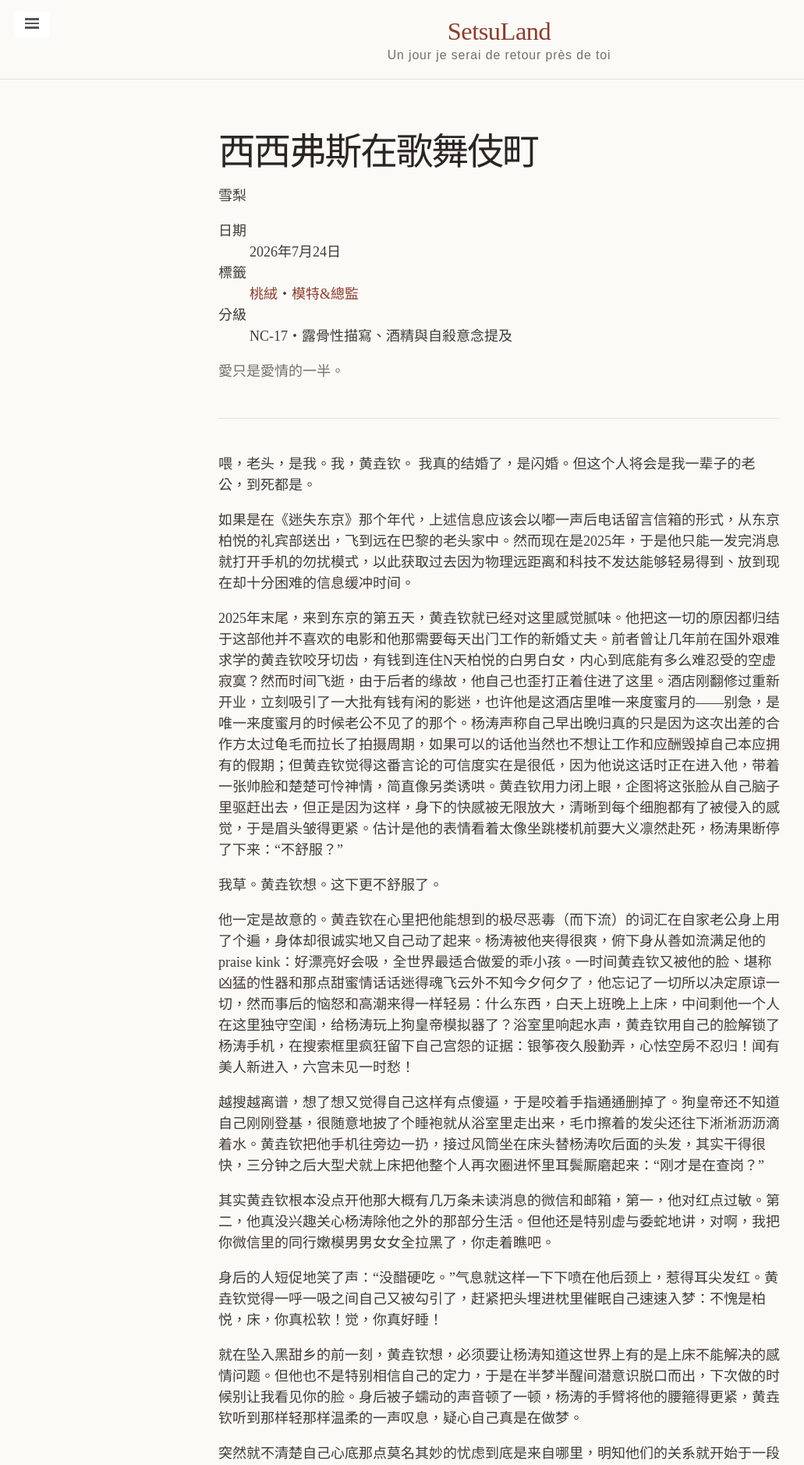
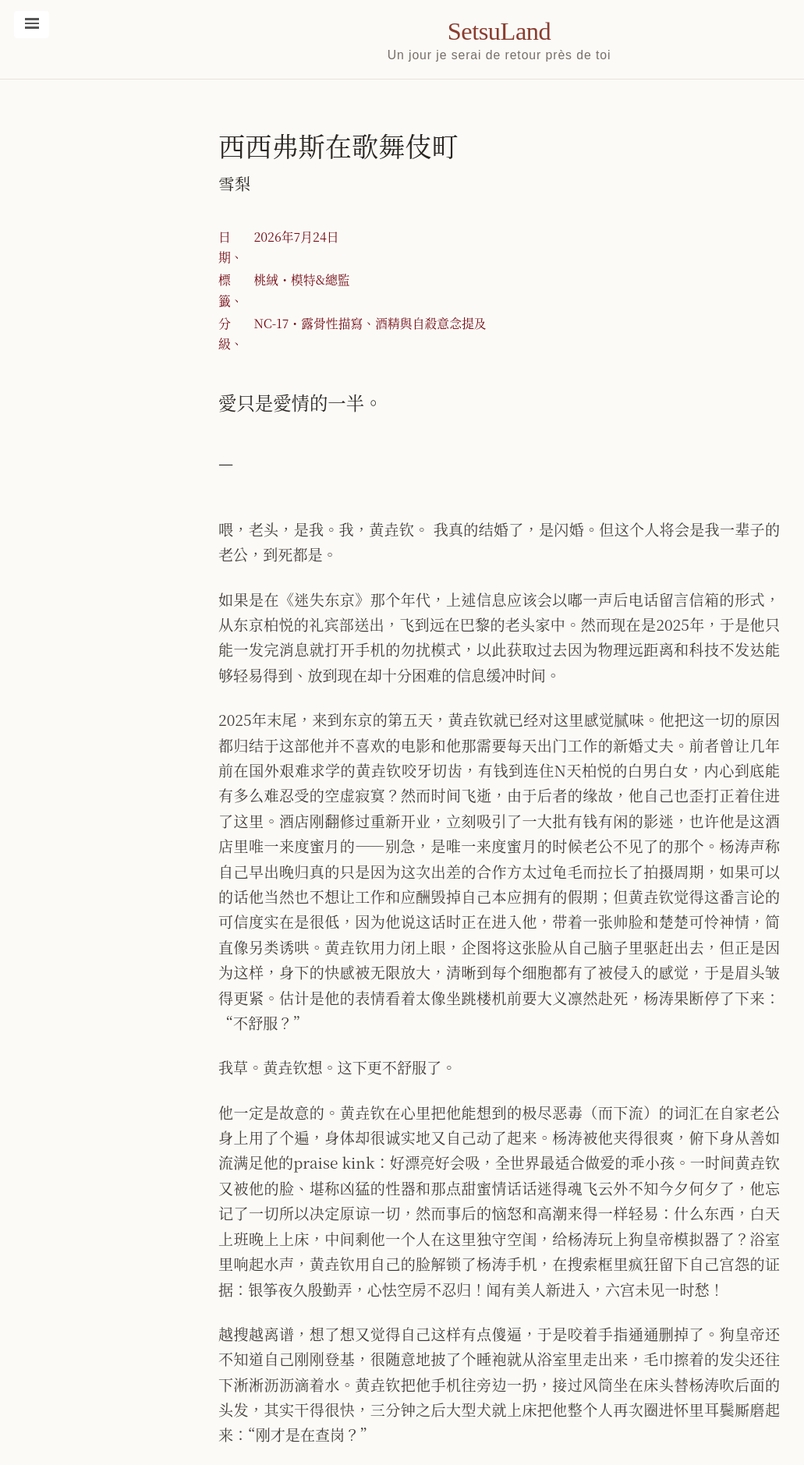
Before and after one commit to Siniyy-CC/siniyy-cc.github.io, a Jekyll site: the page built from _posts/2026-07-24-sisyphus-in-kabukicho.md, in a window 1280 px wide. Shown: the top 1879 px of the page at 78% size, without its empty margins (0-1031 px from the left). Built offline with Jekyll 4.4.1, drawn with Linux system fonts in a browser that asks for light colours.

Commit message:
Style: match literary serif reference

```diff
--- a/assets/css/style.scss
+++ b/assets/css/style.scss
@@ -5,6 +5,7 @@ sitemap: false
 /* Typography */
 $main-font: "Iowan Old Style", "Baskerville", "Songti SC", "STSong", serif;
 $heading-font: "Avenir Next", "PingFang SC", "Hiragino Sans GB", sans-serif;
+$post-font: "Songti SC", "Songti TC", "STSong", "Source Han Serif SC", "Noto Serif CJK SC", "SimSun", serif;
 $regular-font-size: 1.125em;
 
 /* Color */
@@ -188,59 +189,104 @@ input:focus-visible {
 }
 
 .post-header {
-  border-bottom: 1px solid var(--line);
-  margin-bottom: 2.5rem;
-  padding-bottom: 1.6rem;
+  border-bottom: 0;
+  margin-bottom: 3rem;
+  padding-bottom: 0;
 }
 
 .post-header .text-title {
-  font-family: $main-font;
-  font-size: clamp(1.75rem, 7vw, 2.65rem);
-  letter-spacing: -.045em;
-  margin: 0 0 .7rem;
+  font-family: $post-font;
+  font-size: clamp(1.7rem, 5vw, 1.9rem);
+  font-weight: 400;
+  letter-spacing: 0;
+  line-height: 1.3;
+  margin: 0 0 .65rem;
+}
+
+.post-byline {
+  color: $heading-color;
+  font-family: $post-font;
+  font-size: 1.15rem;
+  line-height: 1.4;
+  margin: 0 0 2.25rem;
+}
+
+.post-facts {
+  color: #70070f;
+  display: grid;
+  font-family: $post-font;
+  font-size: .88rem;
+  gap: .18rem;
+  line-height: 1.65;
+  margin: 0;
+}
+
+.post-facts > div {
+  display: grid;
+  gap: .15rem;
+  grid-template-columns: 2.7em minmax(0, 1fr);
+}
+
+.post-facts dt,
+.post-facts dd {
+  margin: 0;
+}
+
+.post-facts dt::after {
+  content: "、";
+}
+
+.post-facts a {
+  color: inherit;
+}
+
+.post-facts a:hover,
+.post-facts a:focus {
+  text-decoration: underline;
 }
 
 .post-description {
-  color: var(--ink-muted);
-  font-size: 1rem;
-  margin: 1rem 0;
+  color: $heading-color;
+  font-family: $post-font;
+  font-size: clamp(1.12rem, 3vw, 1.3rem);
+  line-height: 1.65;
+  margin: 2.4rem 0 0;
 }
 
-.reading-guide {
-  background: rgba(241, 231, 225, .55);
-  border: 1px solid var(--line);
-  border-radius: 3px;
-  margin: 1.2rem 0 1rem;
-  padding: .8rem .9rem;
+.post-header::after {
+  color: $heading-color;
+  content: "—";
+  display: block;
+  font-family: $post-font;
+  font-size: 1.2rem;
+  margin-top: 2.25rem;
 }
 
-.reading-guide dl {
-  display: flex;
-  flex-wrap: wrap;
-  gap: .6rem 1.5rem;
-  margin: 0;
+.post {
+  color: $text-color;
+  font-family: $post-font;
 }
 
-.reading-guide dl > div {
-  display: grid;
-  gap: .35rem;
-  grid-template-columns: auto 1fr;
+.post-content {
+  font-family: $post-font;
+  font-size: clamp(1.02rem, 1.6vw, 1.06rem);
+  letter-spacing: 0;
+  line-height: 1.7;
 }
 
-.reading-guide dt,
-.reading-guide dd {
-  margin: 0;
+.post-content p {
+  margin-bottom: 1.3em;
 }
 
-.reading-guide dt {
-  color: var(--ink-muted);
-  font-family: $heading-font;
-  font-size: .68rem;
+.post .footnotes {
+  line-height: 1.7;
 }
 
-.reading-guide dd {
-  color: $heading-color;
-  font-size: .78rem;
+@media (min-width: 48em) {
+  .post-content p {
+    text-align: justify;
+    text-justify: inter-ideograph;
+  }
 }
 
 .post-content h2 {
```
